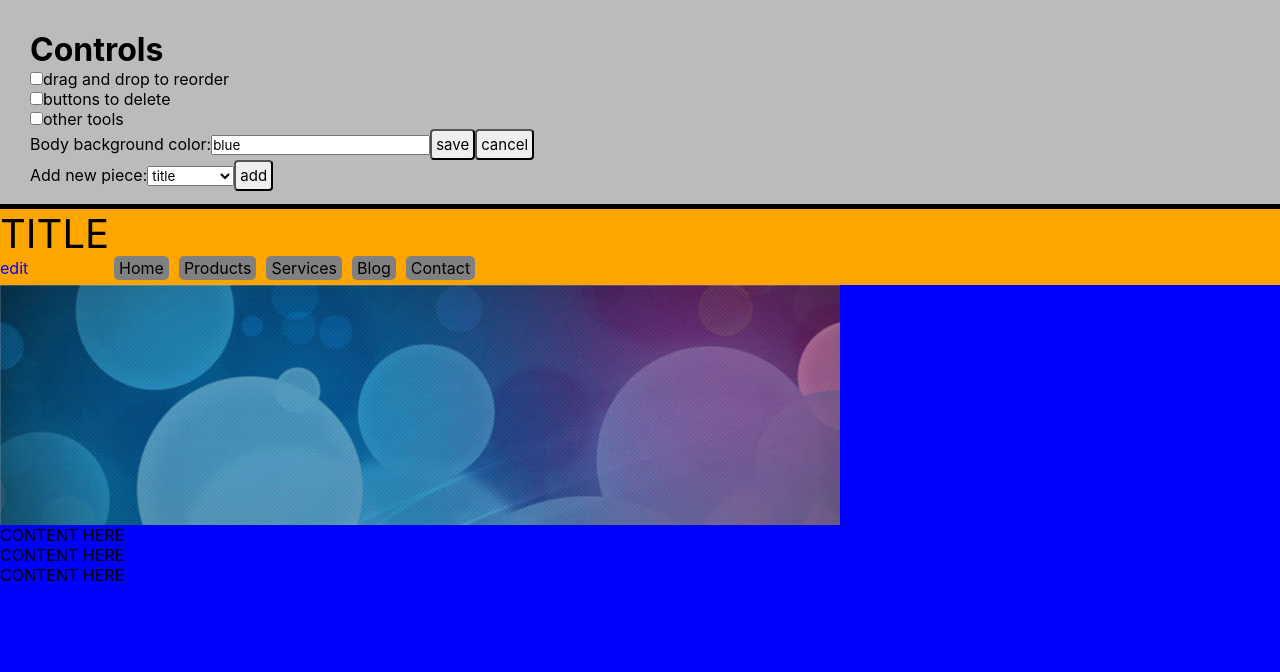
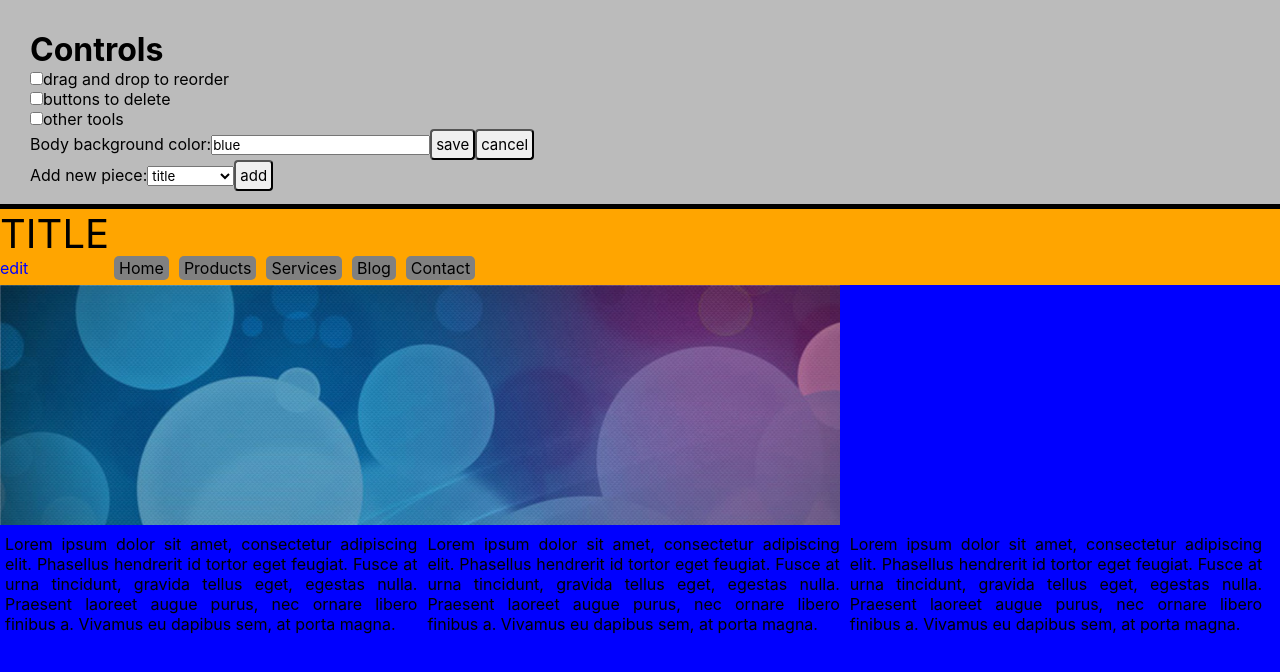
Before and after one commit to bananno/designer, a React (Create React App) app: page / in a window 1280 px wide. Shown: the top 672 px of the page. Built offline with nearby package versions, Linux system fonts and the light colour scheme.

Commit message:
Add style to content boxes

```diff
--- a/public/stylesheets/pieces.css
+++ b/public/stylesheets/pieces.css
@@ -1,6 +1,7 @@
 
 .piece {
   /*border: 2px solid red;*/
+  display: inline-block;
 }
 
 .piece .edit-link {
@@ -105,3 +106,12 @@
 }
 
 /* CONTENT */
+
+.piece.content {
+  vertical-align: top;
+}
+
+.piece.content p {
+  text-align: justify;
+  padding: 5px;
+}
--- a/src/pieces/content.js
+++ b/src/pieces/content.js
@@ -4,9 +4,15 @@ const content = (props) => {
   let className = props.classNames;
   let pieceStyle = {};
 
+  pieceStyle.width = '33%';
+
   return (
     <div className={className.join(' ')} style={pieceStyle}>
-      CONTENT HERE
+      <p>
+        Lorem ipsum dolor sit amet, consectetur adipiscing elit. Phasellus hendrerit id tortor
+        eget feugiat. Fusce at urna tincidunt, gravida tellus eget, egestas nulla. Praesent
+        laoreet augue purus, nec ornare libero finibus a. Vivamus eu dapibus sem, at porta magna.
+      </p>
       {props.deleteButton}
       {props.editButtonStart}
       <div className="piece-tools">
```
